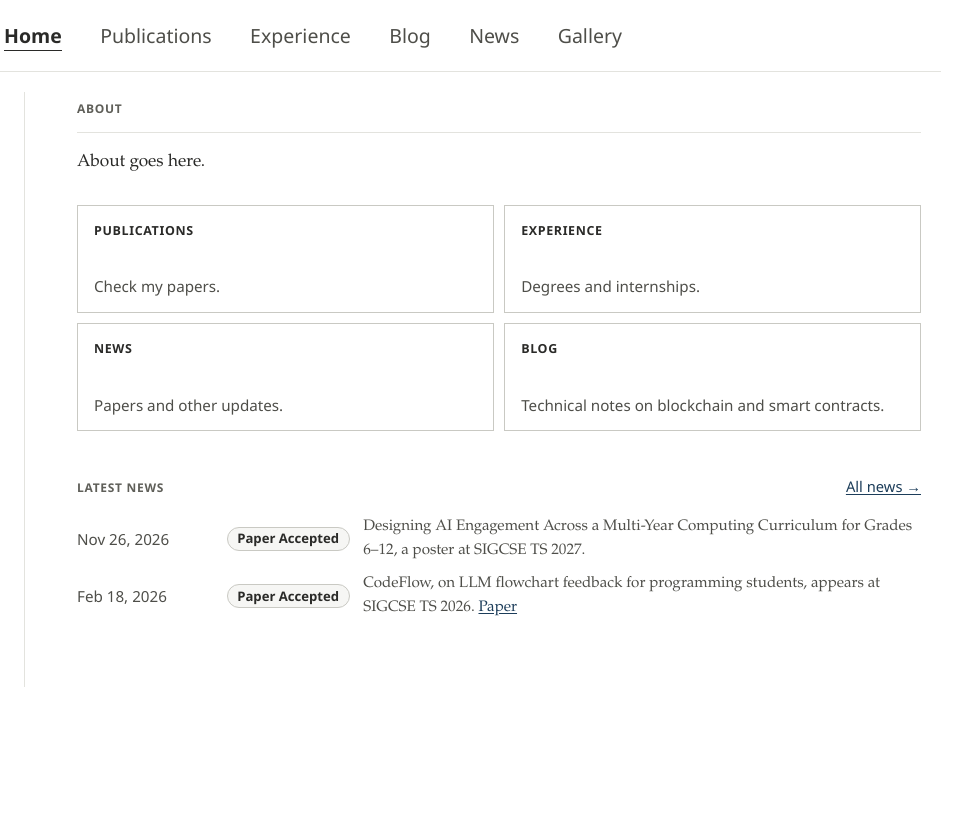
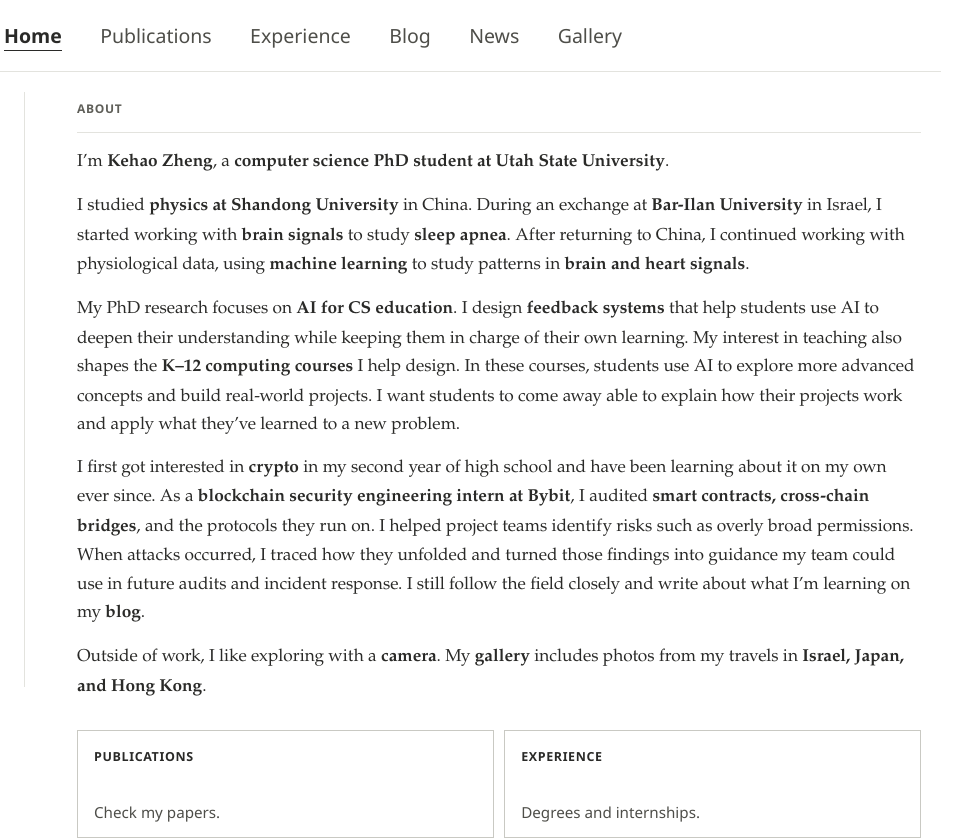
Before and after one commit to ARIS2333/ARIS2333.github.io, an Astro site: page / in a window 1280 px wide. Shown: the top 840 px of the page, 327-1280 px from the left. Before the commit the page ends 800 px from the top, so only its background shows below. Built offline with nearby package versions, Linux system fonts and the light colour scheme; Astro itself is replaced by a stand-in of ours.

Commit message:
Use Kehao's introduction for the homepage about section.
Let the text fill the main column and bold the research, teaching, and blockchain points.

Co-authored-by: Cursor <cursoragent@cursor.com>

```diff
--- a/src/config/site.ts
+++ b/src/config/site.ts
@@ -13,7 +13,15 @@ export const site = {
     "Previously worked on brain–computer interfaces.",
     "Interned at Bybit as a blockchain security engineer.",
   ],
-  bio: "About goes here.",
+  bio: `I’m <strong>Kehao Zheng</strong>, a <strong>computer science PhD student at Utah State University</strong>.
+
+I studied <strong>physics at Shandong University</strong> in China. During an exchange at <strong>Bar-Ilan University</strong> in Israel, I started working with <strong>brain signals</strong> to study <strong>sleep apnea</strong>. After returning to China, I continued working with physiological data, using <strong>machine learning</strong> to study patterns in <strong>brain and heart signals</strong>.
+
+My PhD research focuses on <strong>AI for CS education</strong>. I design <strong>feedback systems</strong> that help students use AI to deepen their understanding while keeping them in charge of their own learning. My interest in teaching also shapes the <strong>K–12 computing courses</strong> I help design. In these courses, students use AI to explore more advanced concepts and build real-world projects. I want students to come away able to explain how their projects work and apply what they’ve learned to a new problem.
+
+I first got interested in <strong>crypto</strong> in my second year of high school and have been learning about it on my own ever since. As a <strong>blockchain security engineering intern at Bybit</strong>, I audited <strong>smart contracts, cross-chain bridges</strong>, and the protocols they run on. I helped project teams identify risks such as overly broad permissions. When attacks occurred, I traced how they unfolded and turned those findings into guidance my team could use in future audits and incident response. I still follow the field closely and write about what I’m learning on my <strong>blog</strong>.
+
+Outside of work, I like exploring with a <strong>camera</strong>. My <strong>gallery</strong> includes photos from my travels in <strong>Israel, Japan, and Hong Kong</strong>.`,
   seeking: {
     active: false,
     roles: [] as string[],
--- a/src/pages/index.astro
+++ b/src/pages/index.astro
@@ -32,7 +32,7 @@ const focusLines = site.researchFocus
 
 <BaseLayout
   title={site.name}
-  description={intro[0] || affiliation || site.name}
+  description={intro[0]?.replace(/<[^>]+>/g, "") || affiliation || site.name}
 >
   <div class="home">
     <section class="identity" aria-labelledby="profile-name">
@@ -160,7 +160,7 @@ const focusLines = site.researchFocus
               </div>
               <div class="intro-copy">
                 {intro.map((paragraph) => (
-                  <p>{paragraph}</p>
+                  <p set:html={paragraph} />
                 ))}
               </div>
             </section>
--- a/src/styles/global.css
+++ b/src/styles/global.css
@@ -236,7 +236,7 @@ main:focus {
 }
 
 .intro-copy {
-  max-width: 38rem;
+  max-width: none;
   min-width: 0;
   font-size: 1.08rem;
   line-height: 1.65;
```
